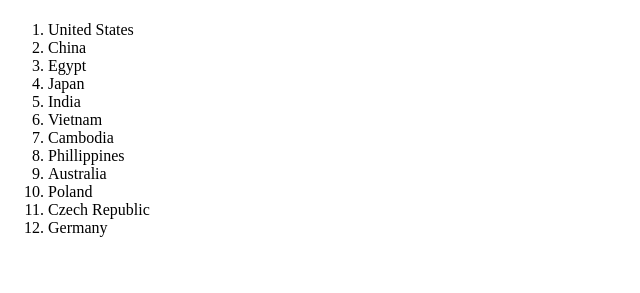
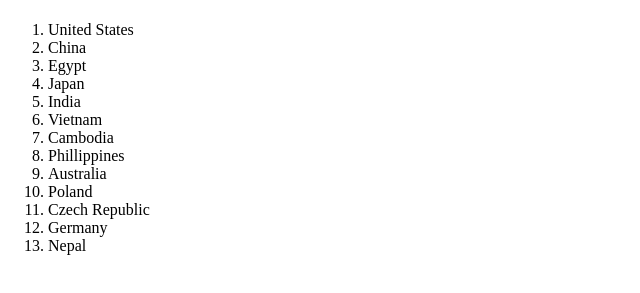
Before and after one commit to yeonhodev/cs50_web_project0, a plain HTML site: page 1.html in a window 1280 px wide. Shown: the part 85-378 px from the top of the page, without its empty margins (0-640 px from the left). Drawn offline with Linux system fonts and the light colour scheme.

Commit message:
Add Nepal in coutnry list

```diff
--- a/1.html
+++ b/1.html
@@ -28,6 +28,7 @@
     <li>Poland</li>
     <li>Czech Republic</li>
     <li>Germany</li>
+    <li>Nepal</li>
   </ol>
 </body>
 
```
